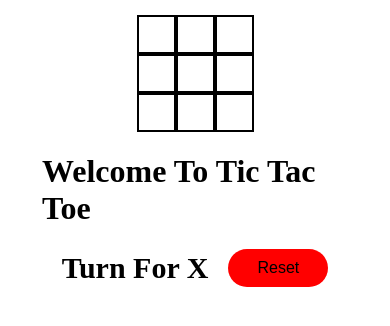
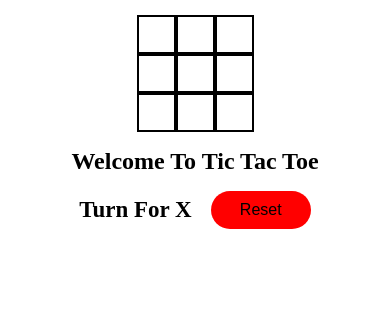
Before and after one commit to Manjeet-singh-thakur/tic-tac-toe, a plain HTML site: page index.html in a window 390 px wide. Drawn offline with Linux system fonts and the light colour scheme.

Commit message:
changing the images

```diff
--- a/style.css
+++ b/style.css
@@ -56,6 +56,7 @@ button#reset {
 }
 .gameinfo h1 {
     text-transform: capitalize;
+    text-align: center;
 }
 .imgbox {
     position: absolute;
@@ -70,6 +71,20 @@ button#reset {
         display: block;
         margin-top: 15px;
     }
-
+    span.info {
+        font-size: 23px;
+        text-transform: capitalize;
+        font-weight: 700;
+        vertical-align: middle;
+        /* color: red; */
+    }
+    .gameinfo {
+        padding: 0 20px;
+        display: flex;
+        justify-content: center;
+        flex-direction: column;
+        align-items: center;
+        font-size: 12px;
+    }
 
 }
```
